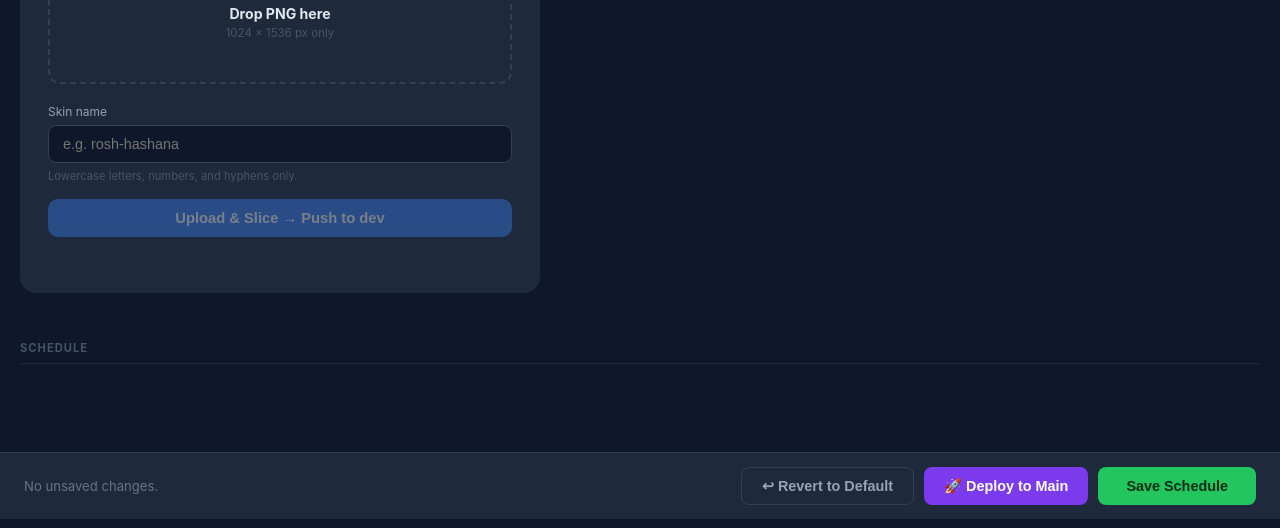
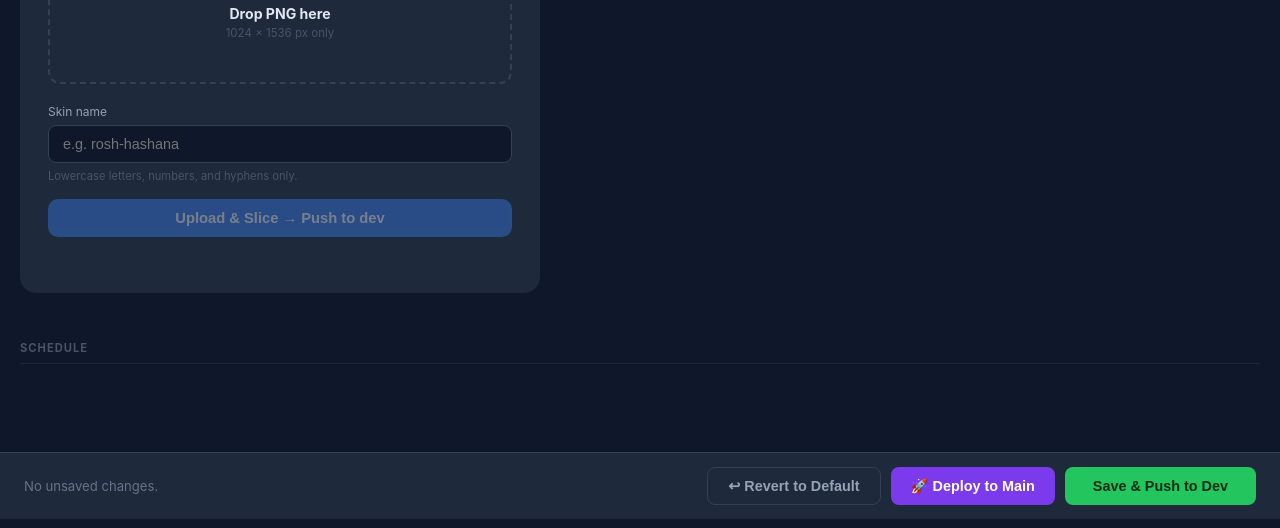
Before and after one commit to benjyalper/weather-waves, a website: page public/admin.html in a window 1280 px wide. Shown: the part 281-809 px from the top of the page. Drawn offline with Linux system fonts and the light colour scheme; no server answers.

Commit message:
Rename Save Schedule → Save & Push to Dev; update schedule

```diff
--- a/public/admin.html
+++ b/public/admin.html
@@ -200,7 +200,7 @@
   <div style="display:flex;gap:10px">
     <button class="btn-revert" id="revertBtn" onclick="revertMain()" title="Clear skin-schedule.json on main — shows default ocean blue">↩ Revert to Default</button>
     <button class="btn-deploy" id="deployBtn" onclick="deployToMain()" title="Push the currently live skin + its schedule to the main branch">🚀 Deploy to Main</button>
-    <button class="btn-save-all" onclick="saveAll()">Save Schedule</button>
+    <button class="btn-save-all" onclick="saveAll()">Save & Push to Dev</button>
   </div>
 </div>
 
```
